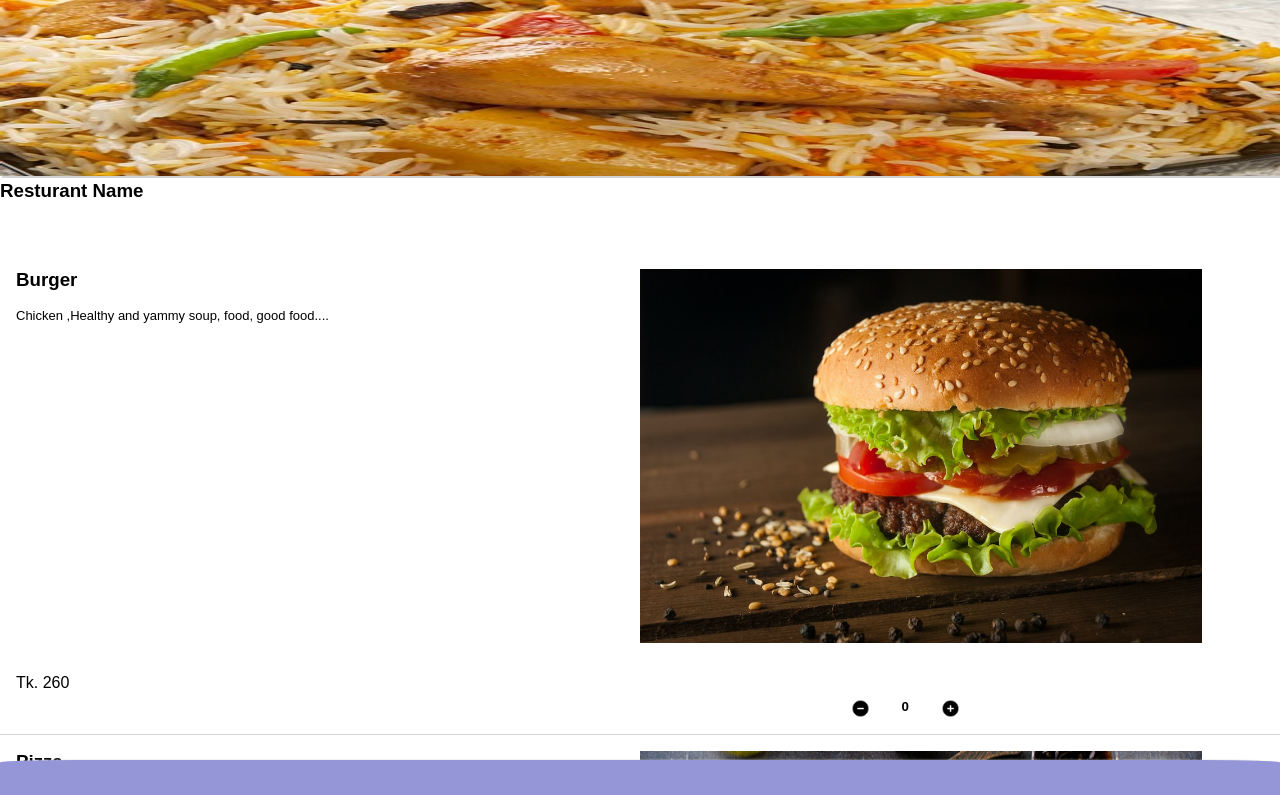
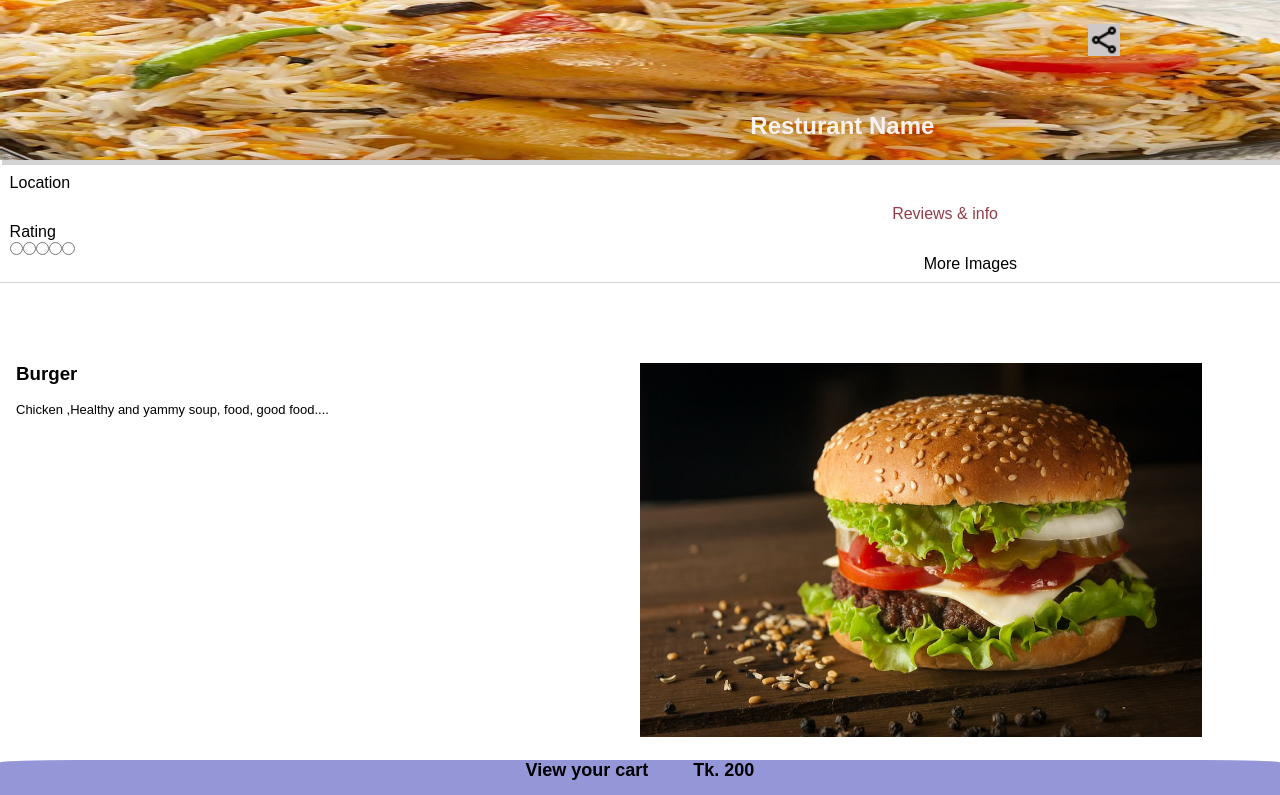
Before and after one commit to Arnob-Mitra/Resturant_Management_System, a React (Create React App) app: page /s in a window 1280 px wide. Shown: the top 795 px of the page. Built offline with nearby package versions, Linux system fonts and the light colour scheme.

Commit message:
Generic Card Footer and header

```diff
--- a/package.json
+++ b/package.json
@@ -5,6 +5,8 @@
   "dependencies": {
     "@emotion/react": "^11.10.5",
     "@emotion/styled": "^11.10.5",
+    "@fortawesome/free-regular-svg-icons": "^6.3.0",
+    "@fortawesome/free-solid-svg-icons": "^6.3.0",
     "@mui/material": "^5.11.8",
     "@testing-library/jest-dom": "^5.16.5",
     "@testing-library/react": "^13.4.0",
--- a/src/components/GenericCard/index.scss
+++ b/src/components/GenericCard/index.scss
@@ -1,12 +1,45 @@
 .GenericCardHeader__Image{
   width: 100%;
-  height: 11rem;
-  box-sizing: border-box;
-  box-shadow: 2px 2px  #d3d3d3;
+  height: 10rem;
+  box-shadow: 2px 5px  #d3d3d3;
+}
+.GenericCardHeader__ShareIcon{
+   position: absolute;
+   top: 3%;
+   left: 85%;
+   height: 4%;
+   background-color: #cec8c8;
+}
+.GenericCardHeader__ResturantName{
+    font-weight: 790 !important;
+    position: absolute;
+    top: 14%;
+    right: 27%;
+    height: 8%;
+    color: rgb(249, 242, 242);
+}
+.GenericCardHeader__Resturant{
+    border-bottom: solid #d3d3d3 0.02rem;
+    display: grid;
+    grid-template-columns: 50% 50%;
+    padding: 0.6rem;
+}
+.GenericCardHeader__location{
+    margin-top: 0%;
+    margin-right:20%;
+}
+.GenericCardHeader__Review{
+    margin-left: 40%;
+    margin-top: 5%;
+    color: rgb(146, 61, 75);
+}
+.GenericCardHeader__MoreImages{
+    margin-left: 45%;
+    margin-top:5%;
 }
 main{
-    padding-bottom: 13%;
-    padding-top: 4%;
+    padding-bottom: 12%;
+    padding-top: 5%;
 }
 .GenericCard__Screen{
     display: grid;
@@ -30,14 +63,13 @@ main{
 .GenericCard__Description{
     font-size: small;
 }
-
 .GenericCard__button{
     display: grid;
     justify-content: center;
     grid-template-columns: auto auto auto;
     margin-top: 4%;
     margin-right: 15%;
-    gap: 2rem;
+    gap: 1rem;
 }
 
 .GenericCard__Description{
@@ -66,22 +98,19 @@ main{
 }
 .GenericCard__footer-content{
     position: fixed;
-    bottom: 0;
-    margin-top: 1%;
+    bottom: 0pt;
+    margin: auto;
+    left:  0pt;
     width: 100%;
-    padding-top: 3%;
     background-color: rgb(149, 150, 215);
-    color: rgb(22, 20, 20);
     text-align: center;
     height: 5vh;
-    box-sizing: border-box;
     border-radius: 6%;
-    border-bottom: solid #d3d3d3 0.05rem;
-    box-shadow: 2px 2px 2px 2px #d3d3d3;
 }
 .footer-content__viewyourcart{
-    padding-left: 30%;
+    font-size: large;
 }
 .footer-content__totalPrice{
-    padding-bottom: 160%;
+   padding: 0%;
+   font-size: large;
 }
--- a/src/components/GenericCard/index.tsx
+++ b/src/components/GenericCard/index.tsx
@@ -20,17 +20,32 @@ const GenericCard = () => {
             <header>
                 <div className='GenericCardHeader__Screen'>
                     <img className="GenericCardHeader__Image" src='../../assets/frontimage.jpg' loading="lazy" alt='' />
+                    <a href="/share"> <img className="GenericCardHeader__ShareIcon" src ="../../assets/shareIcon.png"/></a>
                 </div>
             </header>
 
-            <div className='GenericCardHeader__Rating'>
-                <h3 className='GenericCardHeader__ResturantName'>Resturant Name</h3>
+                <h2 className='GenericCardHeader__ResturantName'>Resturant Name</h2>
+                <div className='GenericCardHeader__Resturant'>
+                <div className='GenericCardHeader__location'>Location</div>
+                <p className='GenericCardHeader__Review'>Reviews & info</p>
+                 <div className='GenericCardHeader__rating'>
+                    <p>Rating</p>
+                    <input type="radio" name='rating1' id='rating1'></input>
+                    <label className='fa fa-star'></label>
+                    <input type="radio" name='rating1' id='rating1'></input>
+                    <label className='fa fa-star'></label>
+                    <input type="radio" name='rating1' id='rating1'></input>
+                    <label className='fa fa-star'></label>
+                    <input type="radio" name='rating1' id='rating1'></input>
+                    <label className='fa fa-star'></label>
+                    <input type="radio" name='rating1' id='rating1'></input>
+                    <label className='fa fa-star'></label>
+                </div>
+                <p className='GenericCardHeader__MoreImages'>More Images</p>
             </div>
-
-
-            <main>
+           <main>
                 {
-                    products.map((product, index) => (
+                 products.map((product, index) => (
                         <Fragment key={index} >
                             <div className='GenericCard__Screen'>
                                 <div className='GenericCard__ProductDetails'>
```
Also changed, not shown: public/assets/shareIcon.png (added), 1 other file (tests, documents, lock files or other folders).
